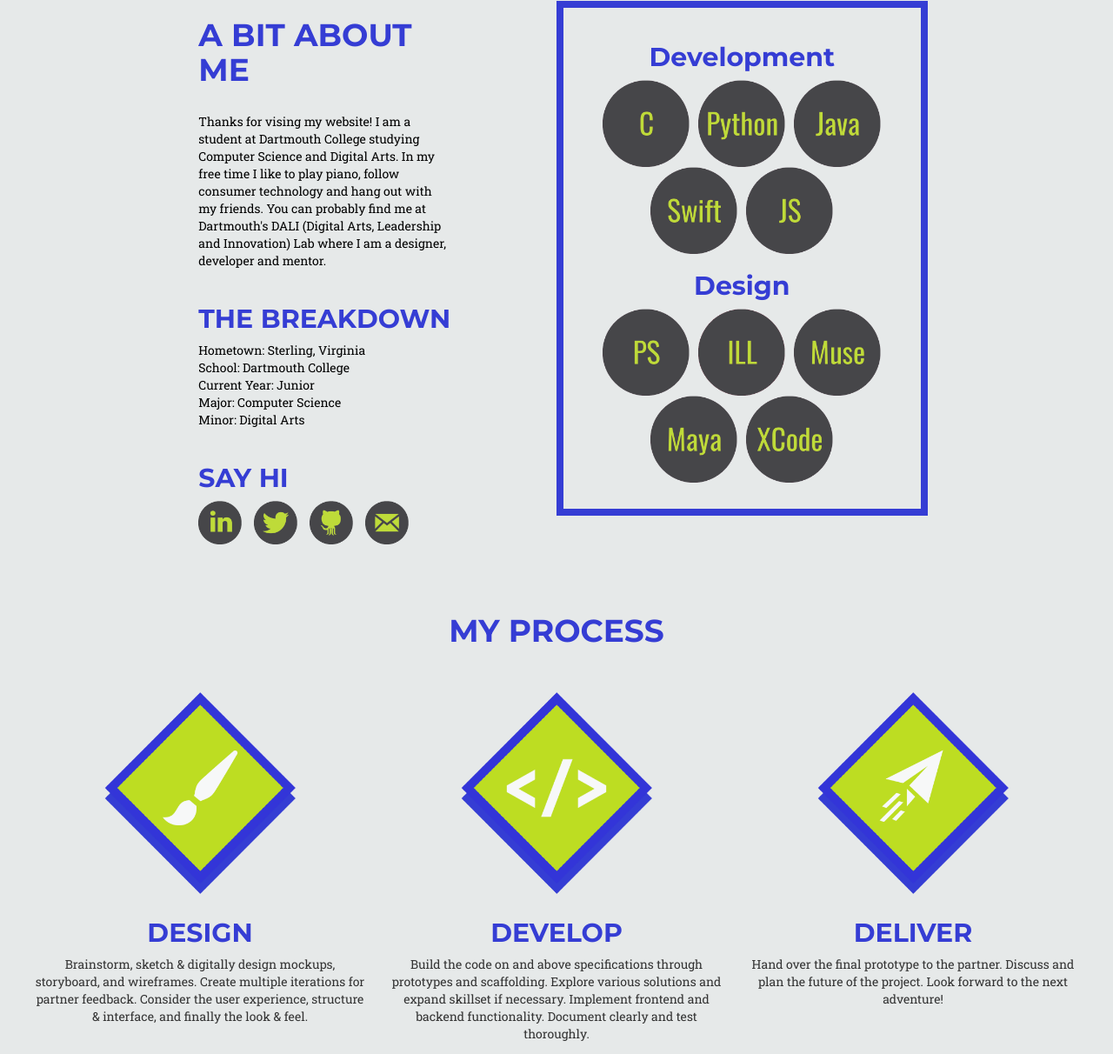
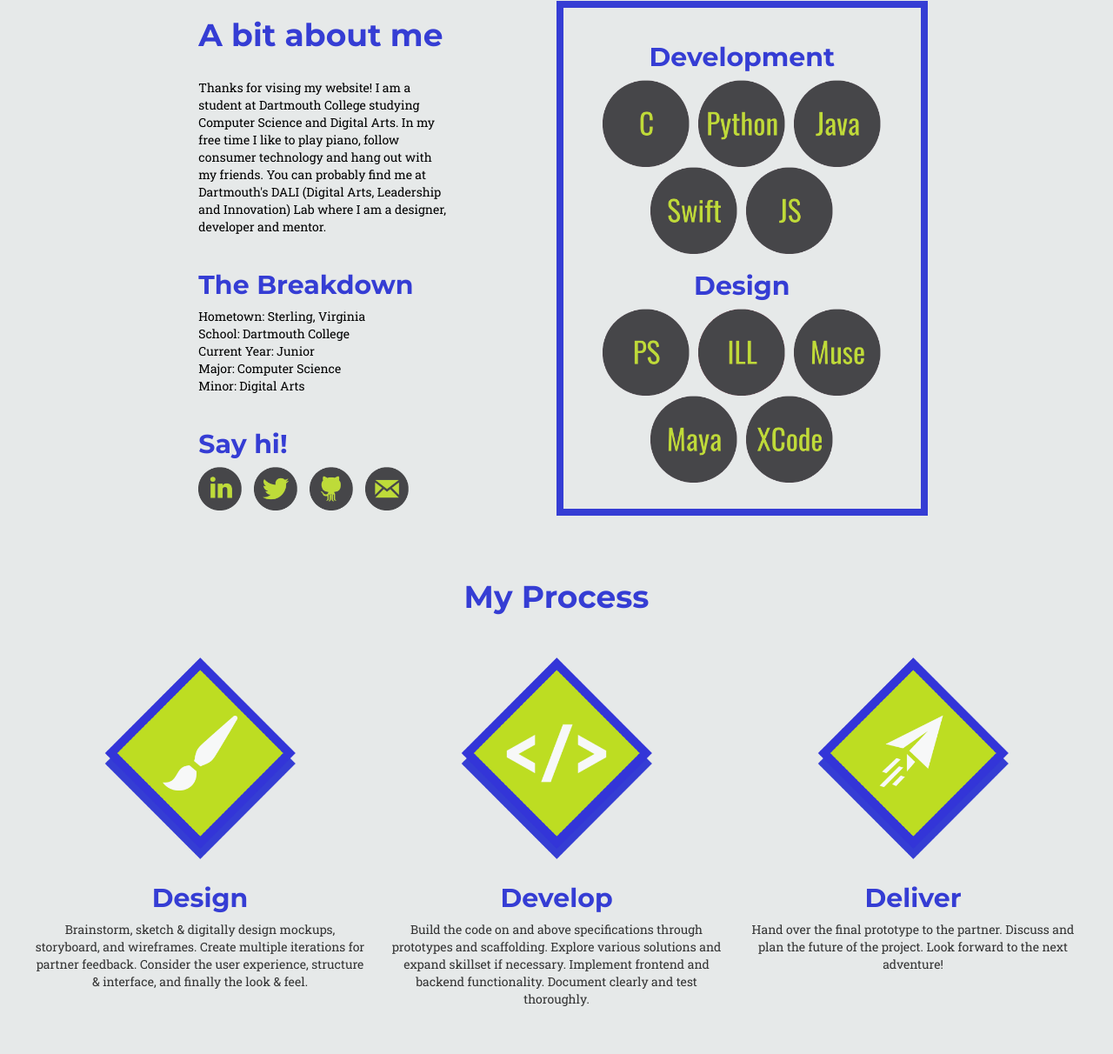
Before and after one commit to ArminMahban/ArminMahban.github.io, a plain HTML site: page index.html in a window 1280 px wide. Shown: the part 456-1668 px from the top of the page at 87% size. Drawn offline with nearby package versions, Linux system fonts and the light colour scheme; a script that the page names is missing.

Commit message:
Capitalization

```diff
--- a/index.html
+++ b/index.html
@@ -76,7 +76,7 @@
       <div class="col-md-2"> </div>
       <div class="col-md-3 col-sm-6" id="aboutContent" align="left">
         <font color="#353dd4">
-          <h1> A BIT ABOUT ME </h1>
+          <h1> A bit about me </h1>
         </font>
         <br>
         <font color="black">
@@ -85,7 +85,7 @@
             <br>
             <br>
             <font color="#353dd4">
-              <h2>THE BREAKDOWN</h2>
+              <h2>The Breakdown</h2>
             </font>
             <p>Hometown: Sterling, Virginia
               <br> School: Dartmouth College
@@ -95,7 +95,7 @@
               <br>
               <br>
               <font color="#353dd4">
-                <h2>SAY HI</h2>
+                <h2>Say hi!</h2>
               </font>
               <a href="https://www.linkedin.com/in/arminmahban" target="_blank">
                 <img class="img" src="images/circles/linkedini.png" style="height:50px">
@@ -141,7 +141,7 @@
     <!-- Example row of columns -->
     <center>
       <h1>
-        <font color="#353dd4"> MY PROCESS </h1>
+        <font color="#353dd4"> My Process </h1>
     </center>
     </font>
     <br>
@@ -149,20 +149,20 @@
     <div class="row">
       <div class="col-md-4 col-sm-4">
         <img src="images/designIcon3.png" style="height:220px;">
-        <h2>DESIGN</h2>
+        <h2>Design</h2>
 
         <p> Brainstorm, sketch & digitally design mockups, storyboard, and wireframes. Create multiple iterations for partner feedback. Consider the user experience, structure & interface, and finally the look & feel. </p>
 
       </div>
       <div class="col-md-4 col-sm-4">
         <img src="images/developIcon3.png" style="height:220px;">
-        <h2>DEVELOP</h2>
+        <h2>Develop</h2>
         <p> Build the code on and above specifications through prototypes and scaffolding. Explore various solutions and expand skillset if necessary. Implement frontend and backend functionality. Document clearly and test thoroughly. </p>
 
       </div>
       <div class="col-md-4 col-sm-4">
         <img src="images/deliverIcon3.png" style="height:220px;">
-        <h2>DELIVER</h2>
+        <h2>Deliver</h2>
         <p>Hand over the final prototype to the partner. Discuss and plan the future of the project. Look forward to the next adventure! </p>
 
       </div>
@@ -228,7 +228,7 @@
   <div class="container portfolio">
     <font color="#BEDB39">
       <h1>
-        <center>RECENT WORKS </h1>
+        <center>Recent Works </h1>
       <br>
       <h2>
         <center> VECTOR ART </center>
@@ -332,7 +332,7 @@
 
   <div class="row footRow">
     <div class="col-md-4"></div>
-    <div class="col-md-4 footbox"> <h3> CONTACT ME </h3>
+    <div class="col-md-4 footbox"> <h3> Contact Links </h3>
     <a href="https://www.linkedin.com/in/arminmahban" target="_blank">
       <img class="img" src="images/circles/linkedin.png" style="height:50px">
     </a>
```
